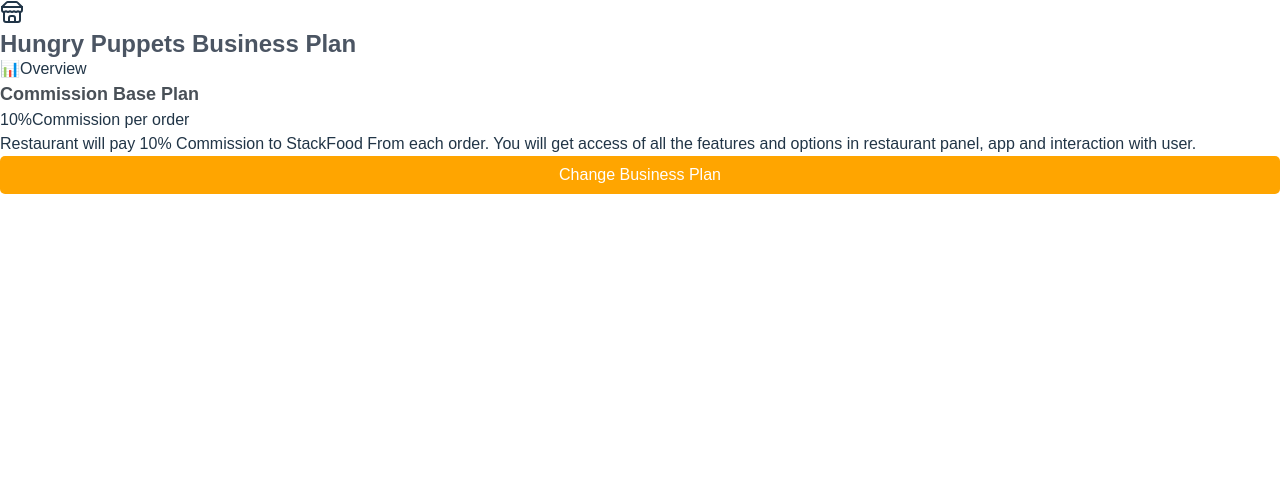
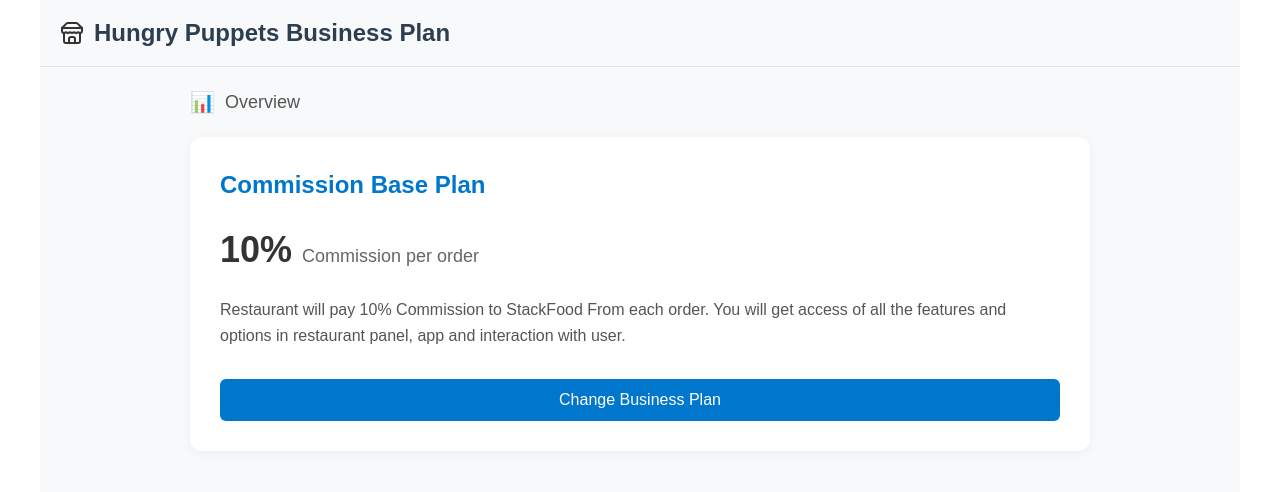
Before and after one commit to sanamthapa5/RestaurantPanel, a React (Vite) app in the folder restaurant/: page /BusinessPlan in a window 1280 px wide. Shown: the top 492 px of the page. Built offline with nearby package versions, Linux system fonts and the light colour scheme.

Commit message:
Business Plan css Modified

```diff
--- a/restaurant/src/pages/BusinessManagement/BusinessPlan.css
+++ b/restaurant/src/pages/BusinessManagement/BusinessPlan.css
@@ -1,5 +1,5 @@
 /* Main Container Styles */
-.business-plan-container {
+.BusinessPlan-business-plan-container {
   font-family: "Inter", sans-serif;
   max-width: 1200px;
   margin: 0 auto;
@@ -8,39 +8,39 @@
 }
 
 /* Header Styles */
-  .headerPlan {
+.BusinessPlan-header {
   padding: 20px;
   border-bottom: 1px solid #e0e0e0;
 }
 
-  .logo-containerPlan {
+.BusinessPlan-logo-containerPlan {
   display: flex;
   align-items: center;
   gap: 10px;
 }
 
-  .store-icon {
+.BusinessPlan-store-icon {
   color: #333;
 }
 
 
-  .headerPlan h1 {
+.BusinessPlan-header h1 {
   font-size: 24px;
   color: #2c3e50;
   margin: 0;
 }
 
 /* Content Layout */
-  .content {
+.BusinessPlan-content {
   padding: 20px;
 }
 
-  .overview-section {
+.BusinessPlan-overview-section {
   max-width: 900px;
   margin: 0 auto;
 }
 
-  .overview-header {
+.BusinessPlan-overview-header {
   display: flex;
   align-items: center;
   gap: 10px;
@@ -49,48 +49,48 @@
   font-size: 18px;
 }
 
-  .overview-icon {
+.BusinessPlan-overview-icon {
   font-size: 20px;
 }
 
 /* Plan Card Styles */
-  .plan-card {
+.BusinessPlan-plan-card {
   background-color: #fff;
   border-radius: 12px;
   padding: 30px;
   box-shadow: 0 2px 10px rgba(0, 0, 0, 0.05);
 }
 
-  .plan-title {
+.BusinessPlan-plan-title {
   color: #0077cc;
   font-size: 24px;
   margin-top: 0;
   margin-bottom: 20px;
 }
 
-  .commission-rate {
+.BusinessPlan-commission-rate {
   margin-bottom: 20px;
 }
 
-  .rate {
+.BusinessPlan-rate {
   font-size: 36px;
   font-weight: bold;
   color: #333;
 }
 
-  .rate-description {
+.BusinessPlan-rate-description {
   font-size: 18px;
   color: #666;
   margin-left: 10px;
 }
 
-  .plan-description {
+.BusinessPlan-plan-description {
   color: #555;
   line-height: 1.6;
   margin-bottom: 30px;
 }
 
-  .change-plan-btn {
+.BusinessPlan-change-plan-btn {
   background-color: #0077cc;
   color: white;
   border: none;
@@ -100,15 +100,14 @@
   font-weight: 500;
   cursor: pointer;
   transition: background-color 0.2s;
-    float: right;
 }
 
-  .change-plan-btn:hover {
+.BusinessPlan-change-plan-btn:hover {
   background-color: #005fa3;
 }
 
 /* Modal Styles */
-  .modal-overlay {
+.BusinessPlan-modal-overlay {
   position: fixed;
   top: 0;
   left: 0;
@@ -121,7 +120,7 @@
   z-index: 1000;
 }
 
-  .modal-content {
+.BusinessPlan-modal-content {
   background-color: #fff;
   border-radius: 12px;
   width: 90%;
@@ -131,14 +130,14 @@
   padding: 20px;
 }
 
-  .plans-container {
+.BusinessPlan-plans-container {
   display: flex;
   gap: 20px;
   flex-wrap: wrap;
 }
 
-  .current-plan,
-  .plan-option {
+.BusinessPlan-current-plan,
+.BusinessPlan-plan-option {
   flex: 1;
   min-width: 220px;
   border-radius: 12px;
@@ -147,31 +146,31 @@
   flex-direction: column;
 }
 
-  .current-plan {
+.BusinessPlan-current-plan {
   background-color: #2c3e50;
   color: white;
 }
 
-  .plan-option {
+.BusinessPlan-plan-option {
   background-color: #f0f7ff;
   border: 1px solid #e0e0e0;
 }
 
-  .current-plan h3,
-  .plan-option h3 {
+.BusinessPlan-current-plan h3,
+.BusinessPlan-plan-option h3 {
   text-align: center;
   margin-top: 0;
   font-size: 20px;
 }
 
-  .current-rate {
+.BusinessPlan-current-rate {
   font-size: 32px;
   font-weight: bold;
   text-align: center;
   margin: 20px 0;
 }
 
-  .plan-price {
+.BusinessPlan-plan-price {
   font-size: 28px;
   font-weight: bold;
   text-align: center;
@@ -179,26 +178,26 @@
   margin: 15px 0 5px;
 }
 
-  .plan-duration {
+.BusinessPlan-plan-duration {
   text-align: center;
   color: #666;
   margin-bottom: 20px;
 }
 
-  .current-plan-description {
+.BusinessPlan-current-plan-description {
   font-size: 14px;
   line-height: 1.5;
   text-align: center;
   margin-bottom: 20px;
 }
 
-  .features-list {
+.BusinessPlan-features-list {
   list-style: none;
   padding: 0;
   margin: 0 0 20px;
 }
 
-  .features-list li {
+.BusinessPlan-features-list li {
   display: flex;
   align-items: center;
   gap: 10px;
@@ -206,14 +205,14 @@
   color: #333;
 }
 
-  .check-icon {
+.BusinessPlan-check-icon {
   color: #10b981;
   width: 18px;
   height: 18px;
 }
 
-  .current-plan-btn,
-  .shift-plan-btn {
+.BusinessPlan-current-plan-btn,
+.BusinessPlan-shift-plan-btn {
   margin-top: auto;
   padding: 12px;
   border-radius: 6px;
@@ -224,20 +223,28 @@
   transition: all 0.2s;
 }
 
-  .current-plan-btn {
+.BusinessPlan-current-plan-btn {
   background-color: rgba(255, 255, 255, 0.2);
   color: white;
 }
 
-  .shift-plan-btn {
+.BusinessPlan-shift-plan-btn {
   background-color: #2c3e50;
   color: white;
 }
 
-  .current-plan-btn:hover {
+.BusinessPlan-current-plan-btn:hover {
   background-color: rgba(255, 255, 255, 0.3);
 }
 
-  .shift-plan-btn:hover {
+.BusinessPlan-shift-plan-btn:hover {
   background-color: #1e2a3a;
 }
+
+/* Styles for the button container and Details button */
+.BusinessPlan-plan-buttons {
+  display: flex;
+  gap: 12px;
+  margin-top: 16px;
+  justify-content: flex-end;
+}
```
Lines whose indentation alone changed are shown as unchanged.
